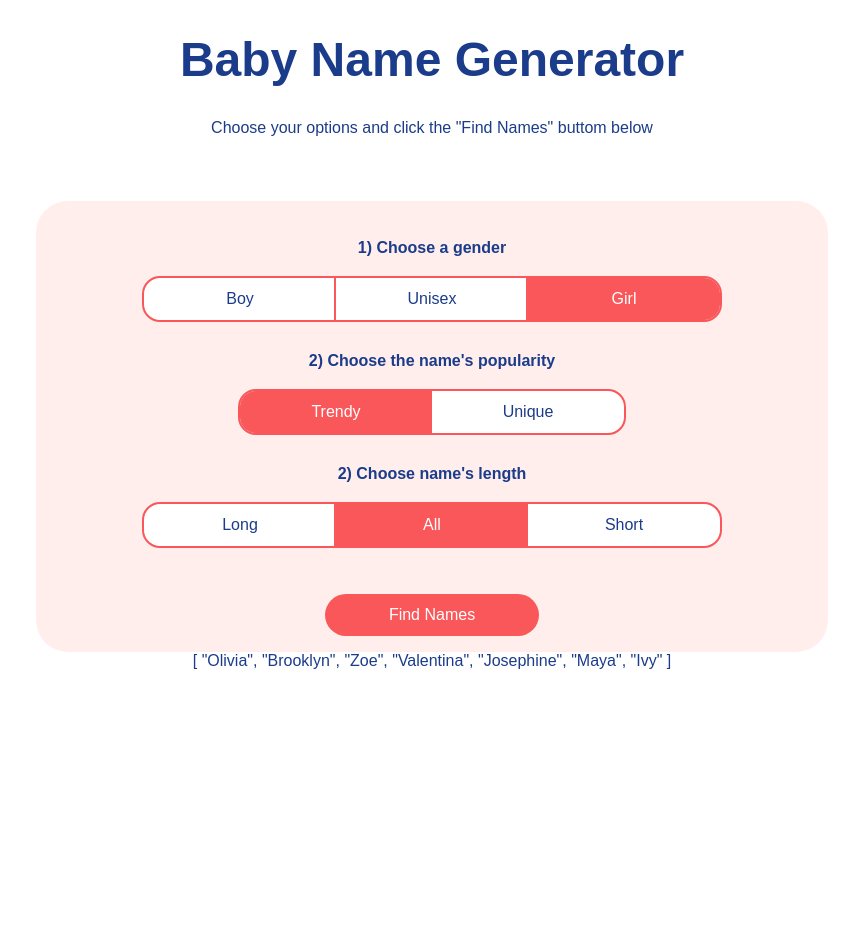
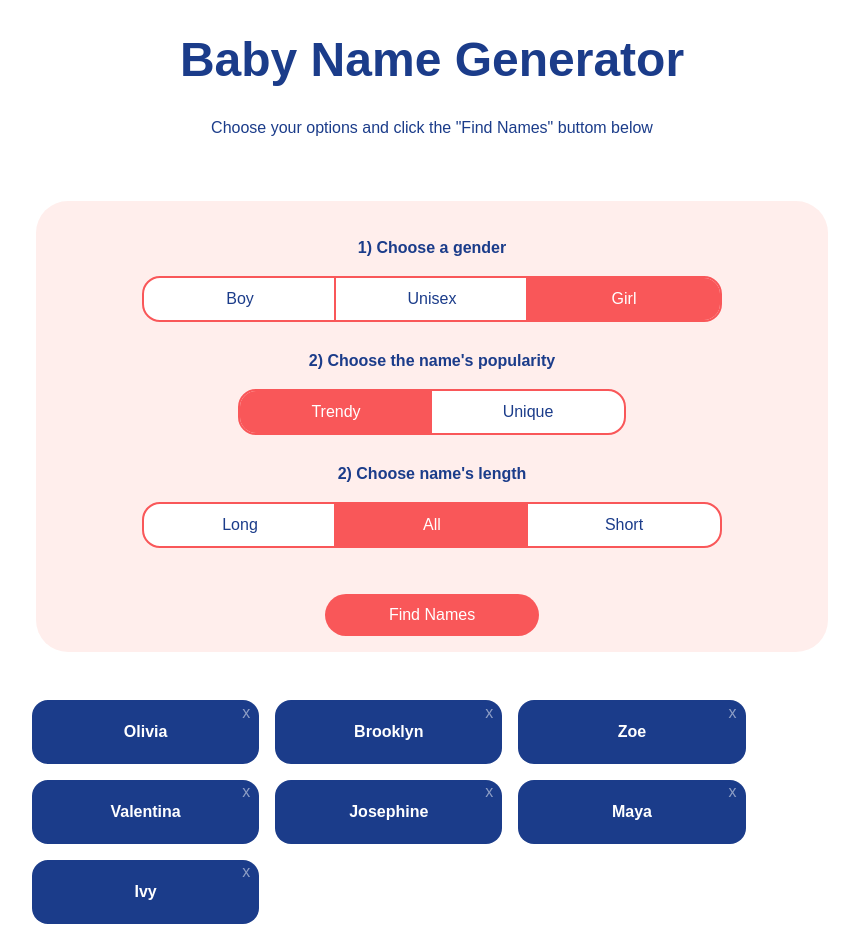
Before and after one commit to ozkancondek/Nuxt3, a Nuxt app in the folder udemy/01-Baby-Name-Generator/: page / in a window 1280 px wide. Both pictures are taken after a click on the button "Find Names". Shown: the whole page, without its empty margins (208-1067 px from the left). Before the commit the page ends 800 px from the top, so only its background shows below. Built offline with nearby package versions, Linux system fonts and the light colour scheme.

Commit message:
8-name cards added

```diff
--- a/udemy/01-Baby-Name-Generator/app.vue
+++ b/udemy/01-Baby-Name-Generator/app.vue
@@ -105,7 +105,12 @@ const computeSelectedNames = () => {
       </div>
       <button class="primary" @click="computeSelectedNames">Find Names</button>
     </div>
-    {{ selectedNames }}
+    <div class="cards-container">
+      <div v-for="name in selectedNames" :key="name" class="card">
+        <h4>{{ name }}</h4>
+        <p>x</p>
+      </div>
+    </div>
   </div>
 </template>
 
@@ -163,4 +168,28 @@ h1 {
   font-size: 1rem;
   margin-top: 1rem;
 }
+.cards-container {
+  display: flex;
+  margin-top: 3rem;
+  flex-wrap: wrap;
+}
+
+.card {
+  background-color: rgb(27, 60, 138);
+  width: 28%;
+  color: white;
+  border-radius: 1rem;
+  margin-bottom: 1rem;
+  padding: 0.1rem;
+  margin-right: 1rem;
+  position: relative;
+}
+
+.card p {
+  position: absolute;
+  top: -20%;
+  left: 92.5%;
+  cursor: pointer;
+  color: rgba(255, 255, 255, 0.5);
+}
 </style>
```
